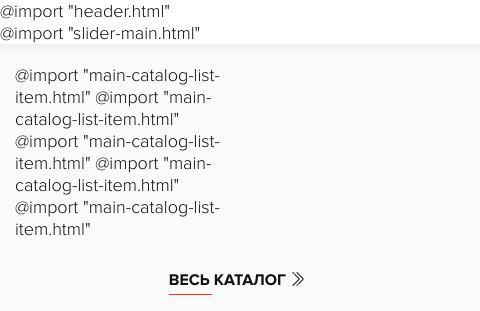
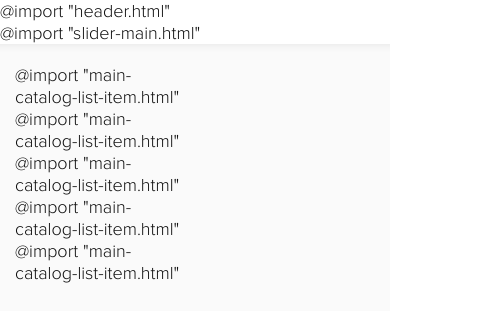
Before and after one commit to YuriyPlotnikovv/angelavladi-template, a website: page source/index.html in a window 390 px wide. Shown: the top 311 px of the page, 480 px wide, since content can reach past the window. Drawn offline with nearby package versions, Linux system fonts and the light colour scheme; files that its build step writes are made by us from their sources.

Commit message:
измаенение минимальной ширины экрана

```diff
--- a/source/styles/global/settings.scss
+++ b/source/styles/global/settings.scss
@@ -22,7 +22,7 @@ body {
   display: flex;
   flex-direction: column;
   height: 100%;
-  min-width: $mobile-min-width;
+  min-width: 320px;
 
   font-family: $font-main;
   font-size: 18px;
```
